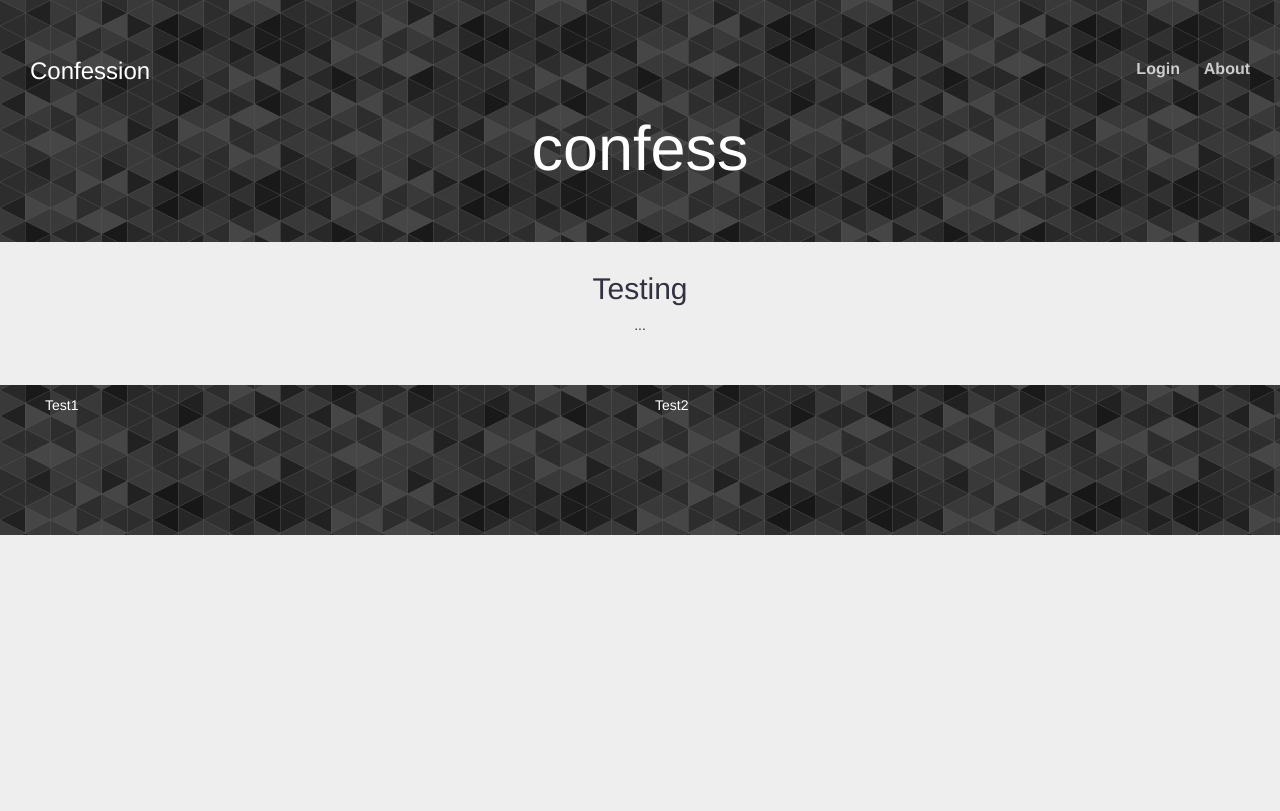
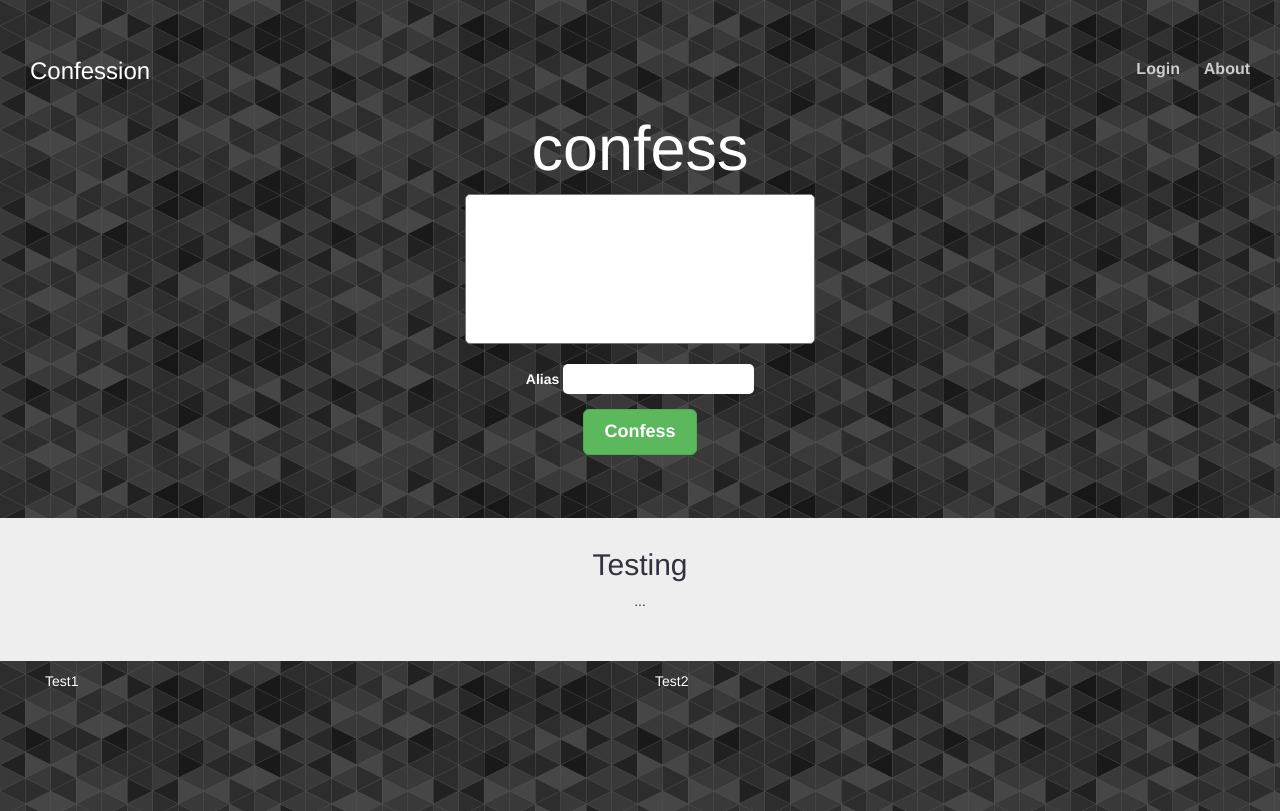
Before and after one commit to ted123/CodingConfessions, a website: page public/index.html in a window 1280 px wide. Drawn offline with Linux system fonts and the light colour scheme.

Commit message:
Fixed lacking div issue on homepage.

```diff
--- a/public/index.html
+++ b/public/index.html
@@ -21,7 +21,18 @@
 				<div class="container">
 					<h1 class="cover-heading">confess</h1>
 					<div id="confessFormRegion">
-
+						<form role="form">
+							<div class="form-group">
+								<textarea id="message"></textarea>
+							</div>
+							<div class="form-group">
+								<label for="alias">Alias</label>
+								<input type="text" id="alias">
+							</div>
+							<p class="lead">
+								<button class="btn btn-lg btn-success" id="add">Confess</button>
+							</p>
+						</form>
 					</div>
 				</div>
 			</div>
```
